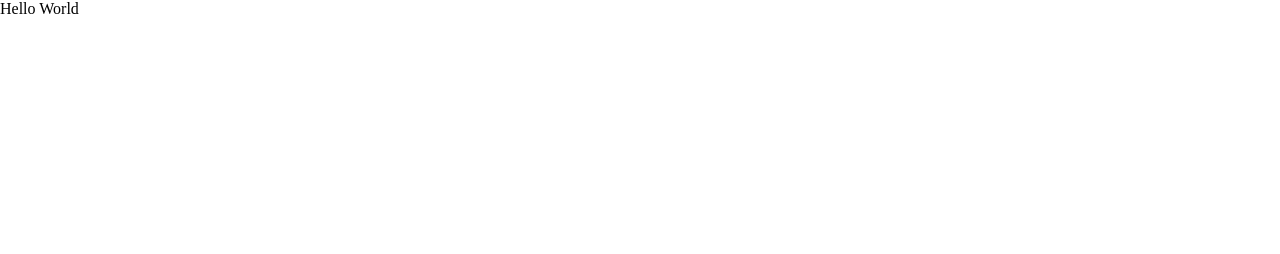
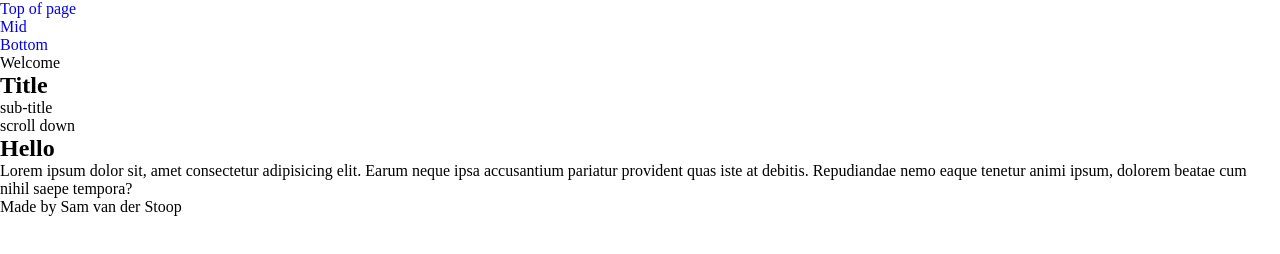
Before and after one commit to samVanDerStoop/samVanDerStoop.github.io, a plain HTML site: page index.html in a window 1280 px wide. Drawn offline with Linux system fonts and the light colour scheme.

Commit message:
Added basic HTML page structure

```diff
--- a/index.html
+++ b/index.html
@@ -7,6 +7,31 @@
     <link rel="stylesheet" href="style.css">
 </head>
 <body>
-    Hello World
+    <header>
+        <ul>
+            <li><a href="#hero">Top of page</a></li>
+            <li><a href="#mid">Mid</a></li>
+            <li><a href="#end">Bottom</a></li>
+        </ul>
+    </header>
+    <main>
+        <section id="hero">
+            <div class="hero-container">
+                <p>Welcome</p>
+                <h1>Title</h1>
+                <p>sub-title</p>
+            </div>
+            <p>scroll down</p>
+        </section>
+        <section id="mid">
+            <div class="column">
+                <h2>Hello</h2>
+                <p>Lorem ipsum dolor sit, amet consectetur adipisicing elit. Earum neque ipsa accusantium pariatur provident quas iste at debitis. Repudiandae nemo eaque tenetur animi ipsum, dolorem beatae cum nihil saepe tempora?</p>
+            </div>
+        </section>
+    </main>
+    <footer id="end">
+        <p>Made by Sam van der Stoop</p>
+    </footer>
 </body>
 </html>
```
